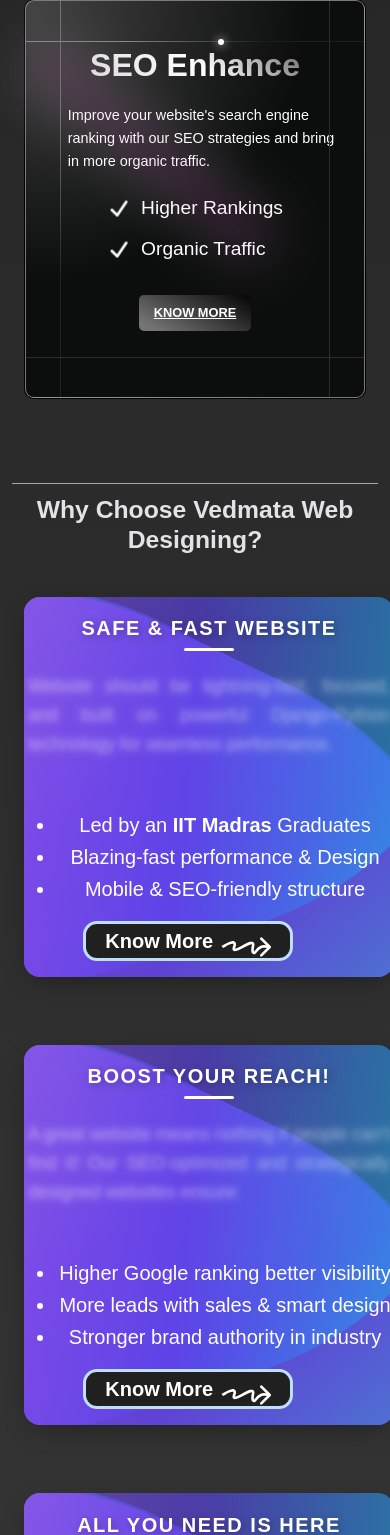
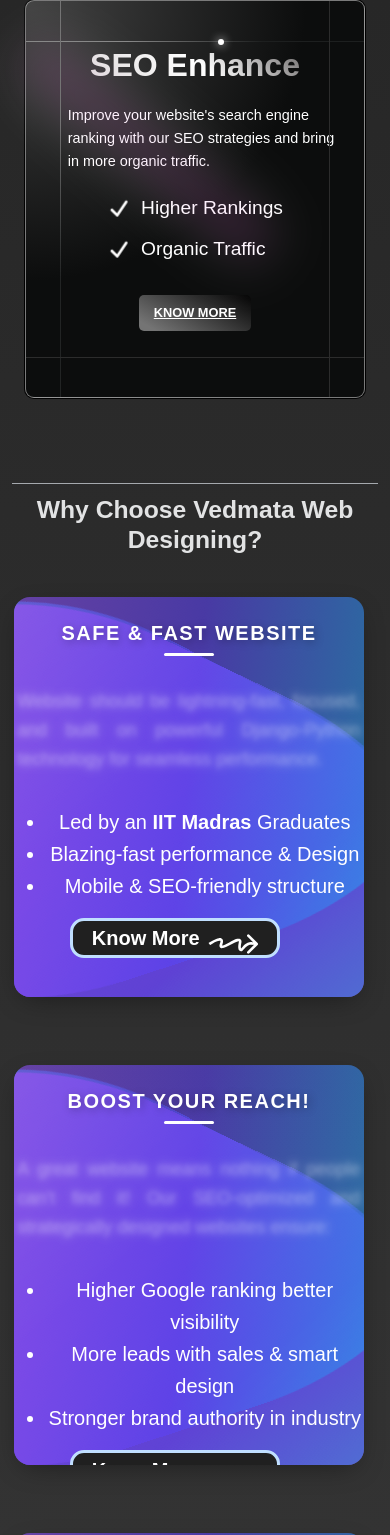
Before and after one commit to divy-mohan/vedmata_web_designing, a Django app: page / in a window 390 px wide. Shown: the part 1658-3193 px from the top of the page. Run offline with Django 5.2, Linux system fonts and the light colour scheme.

Commit message:
whole home css

```diff
--- a/static/css/home.css
+++ b/static/css/home.css
@@ -360,6 +360,8 @@ body {
 @media (max-width: 576px) {
   .hero {
     margin-top: -16%;
+    margin-left: 0%;
+    margin-right: 0%;
     padding: 2rem 1rem;
     width: 100%;
   }
@@ -441,6 +443,7 @@ body {
     padding: 0.5rem 0.7rem;
   }
 }
+
 
 
 
@@ -1014,16 +1017,16 @@ body {
 
 @media (max-width: 576px) {
   .e-card {
-    width: 370px;
-    height: 380px;
-
+    width: 350px;
+    height: 400px;
+    margin-left: -3%;
     margin-top: 10%;
     margin-bottom: 10%;
     }
 
   .infotop p {
     font-size: 18px;
-    margin-top: -5%;
+    margin-top: -1%;
   }
 
   .infotop h3 {
```
